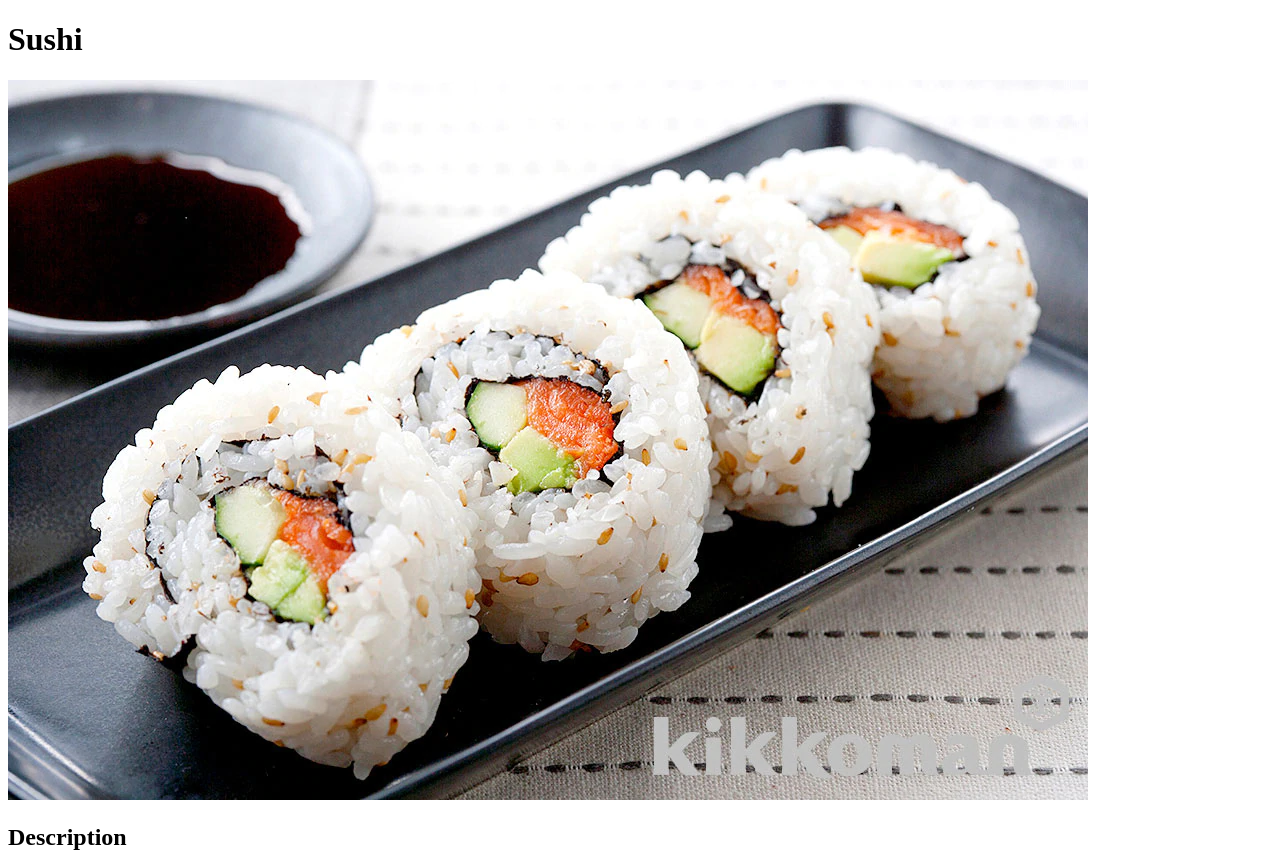
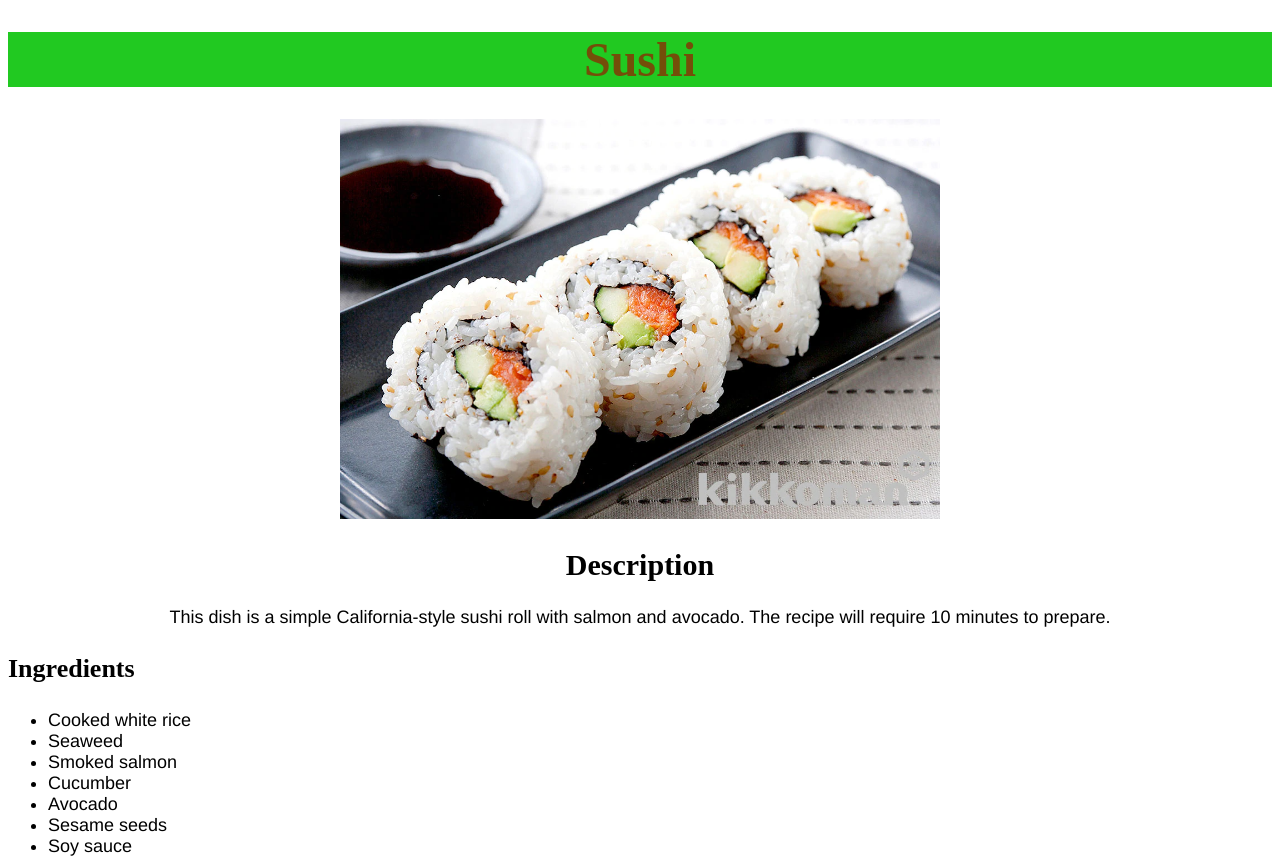
Before and after one commit to MeijiPham/odin-recipes, a plain HTML site: page recipes/sushi.html in a window 1280 px wide. Shown: the top 860 px of the page. Drawn offline with Linux system fonts and the light colour scheme.

Commit message:
Finish style for sushi page

```diff
--- a/recipes/sushi.html
+++ b/recipes/sushi.html
@@ -3,11 +3,14 @@
     <head>
         <meta charset="utf-8">
         <title>Sushi Recipe</title>
+        <link rel="stylesheet" href="../style.css">
     </head>
 
     <body>
-        <h1>Sushi</h1>
-        <img src="../images/sushi.webp" alt="4 classic sushi rolls">
+        <h1 class="sushi-heading">Sushi</h1>
+        <div>
+            <img id="sushi-image" src="../images/sushi.webp" alt="4 classic sushi rolls">
+        </div>
         <h2>Description</h2>
         <p>This dish is a simple California-style sushi roll with salmon and avocado.
             The recipe will require 10 minutes to prepare.</p>
@@ -35,6 +38,6 @@
             <li>Firmly roll away from you to make the sushi roll.
                 Let sit for a while, then enjoy with Kikkoman Soy Sauce.</li>
         </ol>
-        <a href="../index.html">Return to homepage</a>
+        <a class="return" href="../index.html">Return to homepage</a>
     </body>
 </html>
--- a/style.css
+++ b/style.css
@@ -1,5 +1,6 @@
 .home-heading,
-.pancake-heading {
+.pancake-heading,
+.sushi-heading {
     text-align: center;
     font-size: 48px;
 }
@@ -14,6 +15,11 @@
     background-color: rgb(56, 16, 16);
 }
 
+.sushi-heading {
+    color: rgb(116, 78, 9);
+    background-color: rgb(33, 201, 33);
+}
+
 div {
     text-align: center;
 }
@@ -21,6 +27,11 @@ div {
 #pancake-image {
     height: 385px;
     width: 470px;
+}
+
+#sushi-image {
+    height: auto;
+    width: 600px;
 }
 
 h2 {
```
